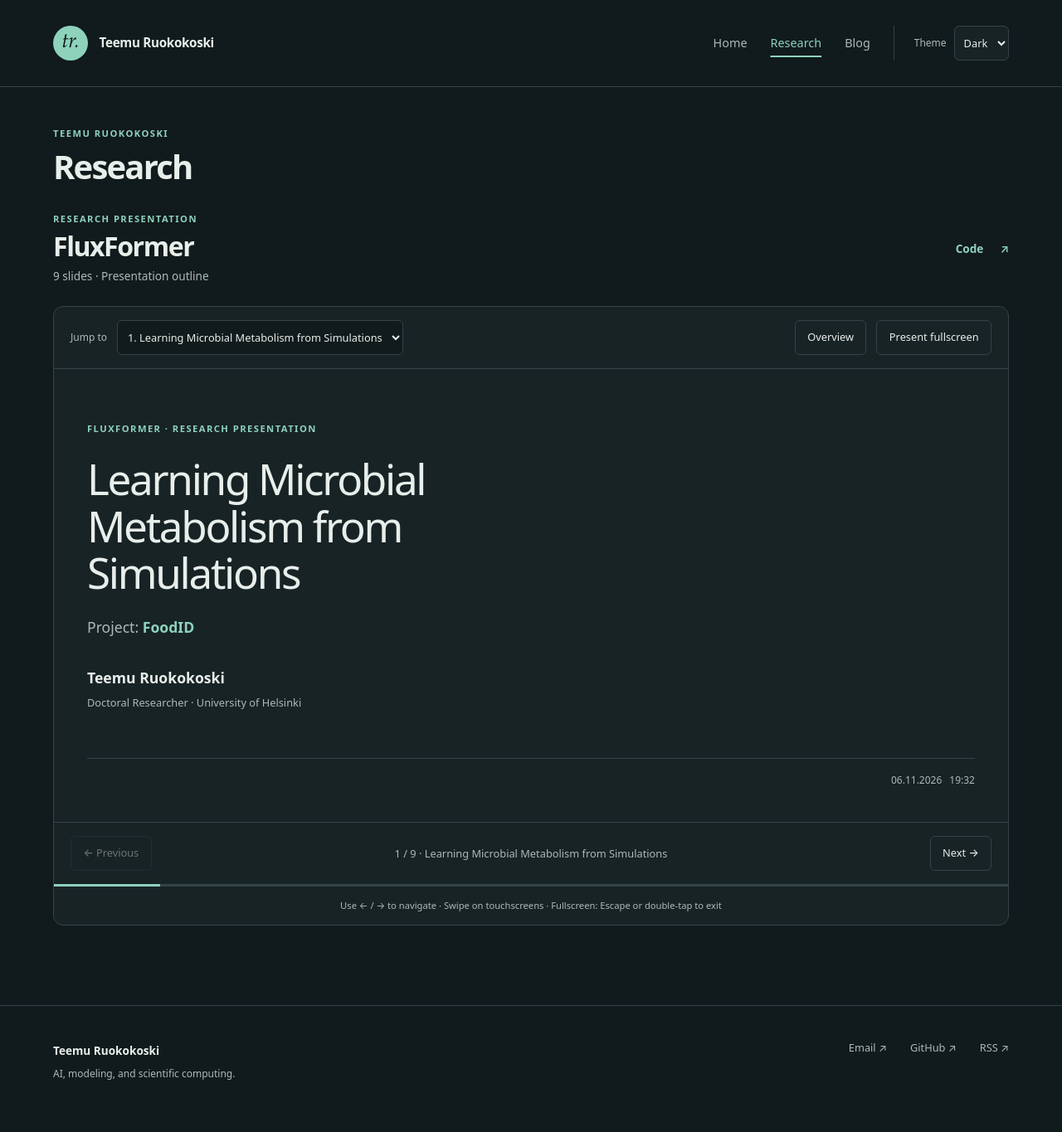
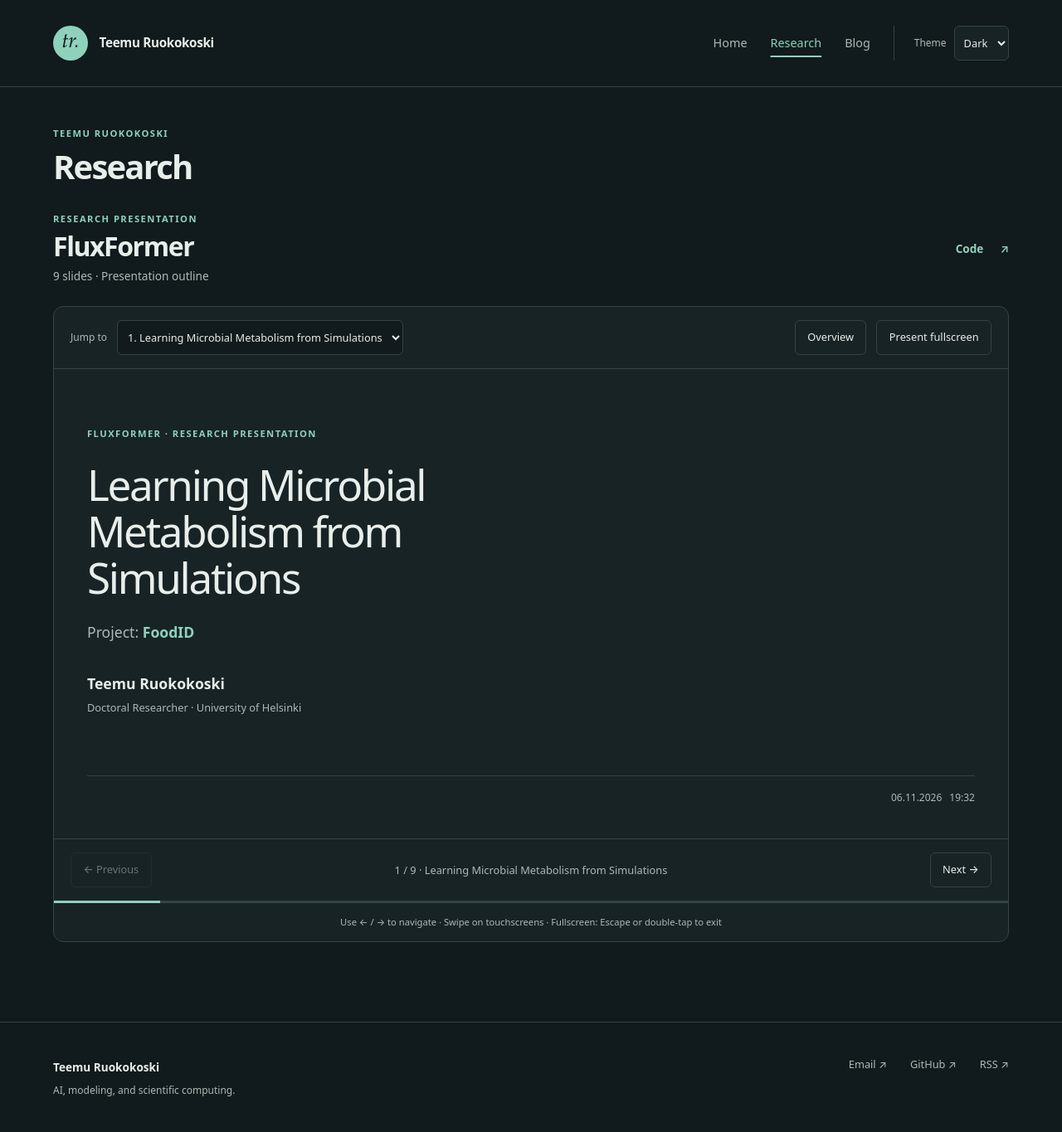
Before and after one commit to ruokokoski/ruokokoski.github.io, a Jekyll site: the page built from research.md, in a window 1280 px wide. Shown: the whole page at 83% size. Built offline with Jekyll 4.4.1, drawn with Linux system fonts in a browser that asks for light colours.

Commit message:
Stabilize fullscreen presentation sizing and footer

```diff
--- a/_includes/research-presentation.html
+++ b/_includes/research-presentation.html
@@ -30,6 +30,7 @@
     <div class="presentation-stage" data-presentation-stage>
       {% for slide in slides %}
         <section id="slide-{{ slide.id }}" class="presentation-slide{% if slide.layout == 'title' %} title-slide{% endif %}" data-slide="{{ slide.id }}" role="group" aria-roledescription="slide" aria-label="{{ forloop.index }} of {{ slides.size }}: {{ slide.title | escape }}" tabindex="-1">
+          <div class="slide-content">
           {% if slide.layout == 'title' %}
           <div class="slide-title-content">
             <p class="eyebrow">FluxFormer · Research presentation</p>
@@ -76,12 +77,13 @@
             <div>{% if slide.details %}{{ slide.details | markdownify }}{% else %}<p>Supporting details to be added.</p>{% endif %}</div>
           </details>
           {% endif %}
-          <footer class="slide-footer" aria-label="Current date and time in Helsinki">
-            <time data-slide-date></time>
-            <time data-slide-time></time>
-          </footer>
+          </div>
         </section>
       {% endfor %}
+      <footer class="slide-footer" aria-label="Current date and time in Helsinki">
+        <time data-slide-date></time>
+        <time data-slide-time></time>
+      </footer>
     </div>
 
     <div id="slide-overview" class="presentation-overview" data-presentation-overview hidden>
--- a/css/presentation.css
+++ b/css/presentation.css
@@ -16,41 +16,44 @@
 .presentation-jump { min-width: 0; }
 .presentation-jump label, .slide-figure-choice { color: var(--muted); font-size: .75rem; }
 .presentation-jump select, .slide-figure-choice select { min-width: 0; max-width: 100%; min-height: 42px; padding: .5rem; border: 1px solid var(--border); border-radius: 6px; background: var(--background); color: var(--text); font: .8rem var(--sans); }
-.presentation-stage { touch-action: pan-y pinch-zoom; }
+.presentation-stage { --slide-heading-size: clamp(2rem, 4vw, 3.75rem); --slide-text-size: max(1.1rem, calc(var(--slide-heading-size) * .2933333333)); --slide-small-size: max(.8rem, calc(var(--slide-heading-size) * .2133333333)); --slide-label-size: max(.7rem, calc(var(--slide-heading-size) * .1866666667)); --slide-footer-size: max(.75rem, calc(var(--slide-heading-size) * .2)); touch-action: pan-y pinch-zoom; }
 .presentation-slide { padding: 2.5rem; border-bottom: 1px solid var(--border); }
 .presentation[data-enhanced] .presentation-slide { border-bottom: 0; }
 .presentation-slide:focus { outline-offset: -3px; }
-.slide-kicker { margin-bottom: 1.5rem; }
-.title-slide { --title-size: clamp(2rem, 4vw, 3.75rem); --slide-footer-size: max(.75rem, calc(var(--title-size) * .2)); display: flex; flex-direction: column; min-height: 490px; }
+.slide-content { min-width: 0; }
+.slide-kicker { margin-bottom: 1.5rem; font-size: var(--slide-label-size); }
+.title-slide { display: flex; flex-direction: column; min-height: 490px; }
+.title-slide .slide-content { display: flex; flex: 1; flex-direction: column; }
 .slide-title-content { flex: 1; display: flex; flex-direction: column; justify-content: center; padding-block: 1.5rem; }
-.slide-title-content .eyebrow { font-size: max(.7rem, calc(var(--title-size) * .1866666667)); }
-.slide-title-content h3 { max-width: 22ch; margin: 0 0 1.5rem; font-size: var(--title-size); font-weight: 500; letter-spacing: -.045em; line-height: 1.1; }
+.slide-title-content .eyebrow { font-size: var(--slide-label-size); }
+.slide-title-content h3 { max-width: 22ch; margin: 0 0 1.5rem; font-size: var(--slide-heading-size); font-weight: 500; letter-spacing: -.045em; line-height: 1.1; }
 .slide-title-meta { display: flex; align-items: center; flex-wrap: wrap; gap: 1rem 3rem; }
-.slide-author { margin: 0 0 .3rem; font-size: max(1.1rem, calc(var(--title-size) * .2933333333)); font-weight: 600; }
-.slide-affiliation { margin: 0; color: var(--muted); font-size: max(.8rem, calc(var(--title-size) * .2133333333)); }
-.slide-project { margin: 0 0 2rem; color: var(--muted); font-size: max(1.1rem, calc(var(--title-size) * .2933333333)); }
+.slide-author { margin: 0 0 .3rem; font-size: var(--slide-text-size); font-weight: 600; }
+.slide-affiliation { margin: 0; color: var(--muted); font-size: var(--slide-small-size); }
+.slide-project { margin: 0 0 2rem; color: var(--muted); font-size: var(--slide-text-size); }
 .slide-project strong { color: var(--accent); font-weight: 600; }
 .slide-footer { display: flex; flex: 0 0 auto; justify-content: flex-end; gap: .75em; margin-top: 2rem; padding-top: 1rem; border-top: 1px solid var(--border); color: var(--muted); font-size: var(--slide-footer-size, .75rem); font-variant-numeric: tabular-nums; }
 .slide-footer time { white-space: nowrap; }
+.presentation-stage > .slide-footer { margin: 0 2.5rem 2.5rem; }
 .slide-layout { display: grid; grid-template-columns: .85fr 1.15fr; gap: 3rem; align-items: center; min-height: 310px; }
 .slide-copy, .slide-media { min-width: 0; }
-.slide-copy h3 { font-size: clamp(2rem, 3.5vw, 3.25rem); font-weight: 500; letter-spacing: -.045em; margin: 0 0 1.5rem; }
-.slide-placeholder-text { color: var(--muted); font-size: .9rem; }
+.slide-copy h3 { font-size: var(--slide-heading-size); font-weight: 500; letter-spacing: -.045em; margin: 0 0 1.5rem; }
+.slide-placeholder-text { color: var(--muted); font-size: var(--slide-text-size); }
 .placeholder-lines { display: grid; gap: .7rem; margin-top: 1.75rem; max-width: 270px; }
 .placeholder-lines span { display: block; height: 5px; width: 100%; border-radius: 3px; background: var(--border); opacity: .65; }
 .placeholder-lines span:nth-child(2) { width: 90%; }
 .placeholder-lines span:nth-child(3) { width: 65%; }
-.slide-body { color: var(--muted); font-size: 1rem; line-height: 1.8; }
+.slide-body { color: var(--muted); font-size: var(--slide-text-size); line-height: 1.8; }
 .slide-figure-choice { display: flex; flex-wrap: wrap; align-items: center; gap: .75rem; margin-bottom: .75rem; }
 .visual-placeholder { min-height: 275px; padding: 2rem; display: flex; flex-direction: column; align-items: center; justify-content: center; border: 1px dashed var(--border); border-radius: 10px; background: var(--background); text-align: center; }
 .placeholder-frame { width: 64px; height: 44px; border: 1px solid var(--border); border-radius: 5px; margin-bottom: 1.25rem; box-shadow: 8px -8px 0 -1px var(--background), 8px -8px 0 0 var(--border); }
-.visual-placeholder p { margin: 0 0 .5rem; color: var(--text); font-size: .9rem; }
-.visual-placeholder > span:last-child { font-size: .75rem; color: var(--muted); }
+.visual-placeholder p { margin: 0 0 .5rem; color: var(--text); font-size: var(--slide-text-size, .9rem); }
+.visual-placeholder > span:last-child { font-size: var(--slide-small-size, .75rem); color: var(--muted); }
 .slide-visual + .slide-visual { margin-top: 1rem; }
 .presentation[data-enhanced] .slide-visual { margin-top: 0; }
 .slide-figure { margin: 0; }
 .slide-figure img { display: block; width: 100%; height: auto; max-height: 420px; object-fit: contain; }
-.slide-figure figcaption { margin-top: .75rem; font-size: .75rem; color: var(--muted); }
+.slide-figure figcaption { margin-top: .75rem; font-size: var(--slide-small-size, .75rem); color: var(--muted); }
 .slide-expand { display: block; margin: .75rem 0 0 auto; padding: .4rem 0; border: 0; background: transparent; color: var(--accent); cursor: pointer; font-size: .75rem; }
 .slide-expand:hover { text-decoration: underline; }
 .slide-details { margin-top: 1.5rem; color: var(--muted); font-size: .85rem; }
@@ -83,20 +86,22 @@
 .visual-dialog .visual-placeholder { min-height: min(55dvh, 500px); }
 .visual-dialog .slide-figure img { max-height: 75dvh; }
 .presentation-error { margin: 0; padding: 1rem 1.25rem; border-bottom: 1px solid var(--border); color: var(--muted); font-size: .85rem; }
-.presentation-stage:is(:fullscreen, .is-presenting) { box-sizing: border-box; width: 100vw; min-width: 100vw; max-width: none; height: 100dvh; min-height: 100dvh; max-height: none; padding: 0; margin: 0; border: 0; border-radius: 0; background: var(--background); overflow: hidden; }
+/* Use the native fullscreen box, rather than dynamic viewport units during entry. */
+.presentation-stage:is(:fullscreen, .is-presenting) { --slide-heading-size: clamp(2.5rem, min(6cqw, 10cqh), 9rem); box-sizing: border-box; position: fixed; inset: 0; width: 100%; min-width: 0; max-width: none; height: 100%; min-height: 0; max-height: none; display: grid; grid-template-rows: minmax(0, 1fr) auto; container-type: size; padding: clamp(1.5rem, 4vw, 5rem); margin: 0; border: 0; border-radius: 0; background: var(--background); overflow: clip; }
 .presentation-stage:is(:fullscreen, .is-presenting) .slide-details,
 .presentation-stage:is(:fullscreen, .is-presenting) .slide-expand,
 .presentation-stage:is(:fullscreen, .is-presenting) .slide-figure-choice { display: none; }
-.presentation-stage:is(:fullscreen, .is-presenting) .presentation-slide { box-sizing: border-box; display: flex; flex-direction: column; width: 100%; min-height: 0; height: 100%; padding: clamp(1.5rem, 4vw, 5rem); overflow-y: auto; border: 0; outline: none; }
-.presentation-stage:is(:fullscreen, .is-presenting) .slide-layout { flex: 1 1 auto; min-height: 0; }
-.presentation-stage:is(:fullscreen, .is-presenting) .slide-copy h3 { font-size: clamp(2.5rem, 5vw, 5rem); }
-.presentation-stage:is(:fullscreen, .is-presenting) .slide-body { font-size: clamp(1rem, 1.5vw, 1.5rem); }
-.presentation-stage:is(:fullscreen, .is-presenting) .visual-placeholder { height: min(55dvh, 640px); min-height: 0; }
-.presentation-stage:is(:fullscreen, .is-presenting) .title-slide { --title-size: clamp(2.5rem, min(6vw, 10dvh), 9rem); }
-.presentation-stage:is(:fullscreen, .is-presenting) .slide-footer { font-size: var(--slide-footer-size, clamp(.75rem, 1vw, 1.15rem)); }
+.presentation-stage:is(:fullscreen, .is-presenting) .presentation-slide { box-sizing: border-box; display: flex; flex-direction: column; width: 100%; min-height: 0; height: 100%; padding: 0; overflow: clip; border: 0; outline: none; }
+/* The persistent footer belongs to the stage and never participates in slide reflow. */
+.presentation-stage:is(:fullscreen, .is-presenting) > .slide-footer { margin: 2rem 0 0; }
+.presentation-stage:is(:fullscreen, .is-presenting) .slide-content { display: flex; flex: 1; flex-direction: column; min-height: 0; overflow: auto; overscroll-behavior: contain; }
+.presentation-stage:is(:fullscreen, .is-presenting) .slide-title-content { flex: 1 0 auto; justify-content: safe center; }
+.presentation-stage:is(:fullscreen, .is-presenting) .slide-layout { flex: 1 0 auto; min-height: 0; }
+.presentation-stage:is(:fullscreen, .is-presenting) .visual-placeholder { height: min(55cqh, 640px); min-height: 0; }
 @media (max-width: 960px) {
   .slide-layout { gap: 1.5rem; }
   .presentation-slide { padding: 2rem; }
+  .presentation-stage > .slide-footer { margin: 0 2rem 2rem; }
   .presentation-toolbar { flex-wrap: wrap; }
   .overview-grid { grid-template-columns: repeat(2, minmax(0, 1fr)); }
 }
@@ -109,8 +114,8 @@
   .presentation-jump select { flex: 1; width: 100%; }
   .presentation-tools { flex-wrap: wrap; }
   .presentation-slide { padding: 1.5rem 1rem; }
+  .presentation-stage > .slide-footer { margin: 0 1rem 1.5rem; }
   .slide-layout { grid-template-columns: 1fr; gap: 2rem; min-height: 0; }
-  .slide-copy h3 { font-size: 2rem; }
   .placeholder-lines { max-width: 180px; }
   .visual-placeholder { min-height: 210px; padding: 1.5rem 1rem; }
   .presentation-navigation { padding: 1rem; grid-template-columns: 1fr 1fr; gap: .75rem; }
--- a/js/presentation.js
+++ b/js/presentation.js
@@ -48,6 +48,7 @@
     closeOverview();
     slides.forEach(function (slide, i) { slide.hidden = i !== current; });
     var slide = slides[current];
+    slide.querySelector('.slide-content').scrollTop = 0;
     var id = slide.dataset.slide;
     deck.dataset.currentSlide = id;
     jump.value = id;
@@ -132,8 +133,12 @@
   });
   document.addEventListener('fullscreenchange', function () {
     updateFullscreenControl();
-    if (document.fullscreenElement === stage) slides[current].focus({ preventScroll: true });
-    else fullscreenToggle.focus({ preventScroll: true });
+    if (document.fullscreenElement === stage) {
+      stage.scrollTop = 0;
+      slides[current].scrollTop = 0;
+      slides[current].querySelector('.slide-content').scrollTop = 0;
+      slides[current].focus({ preventScroll: true });
+    } else fullscreenToggle.focus({ preventScroll: true });
   });
 
   document.addEventListener('keydown', function (event) {
```
Also changed, not shown: README.md.
